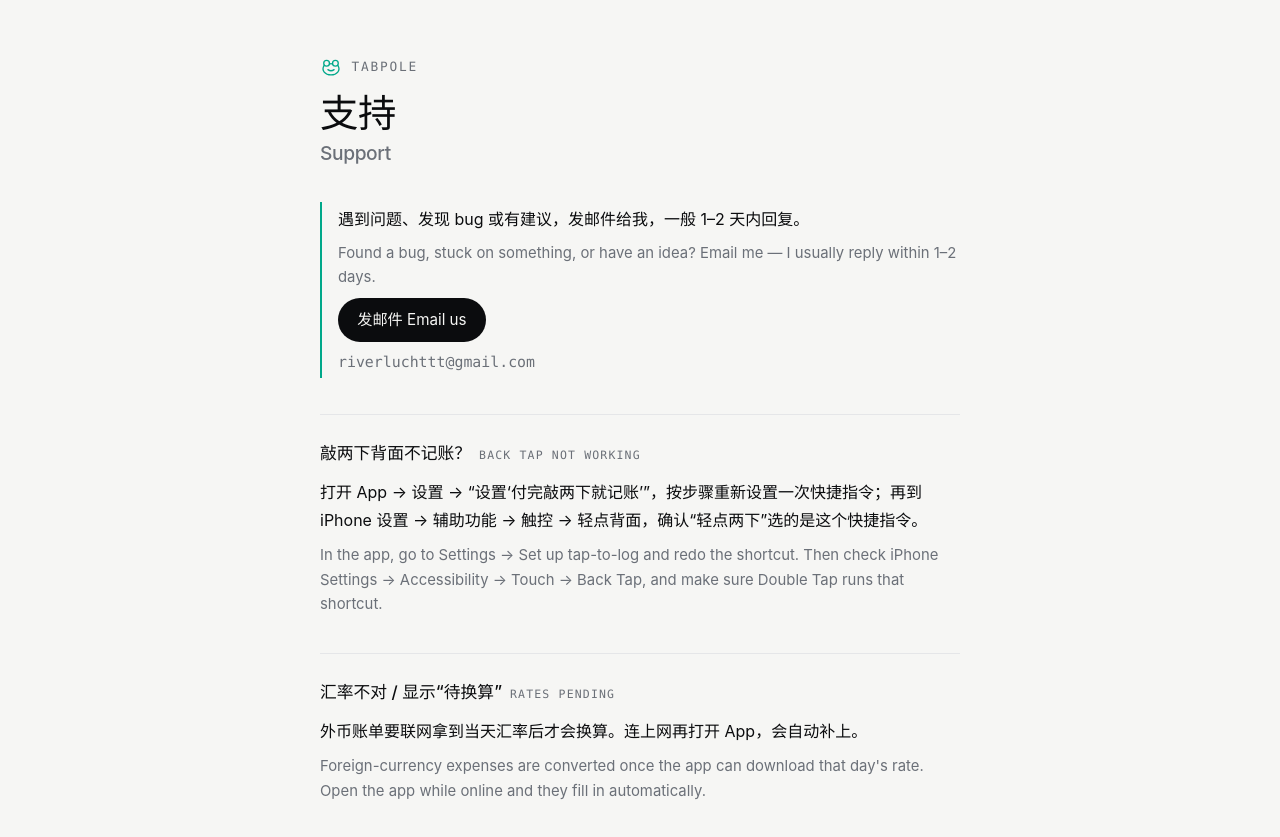
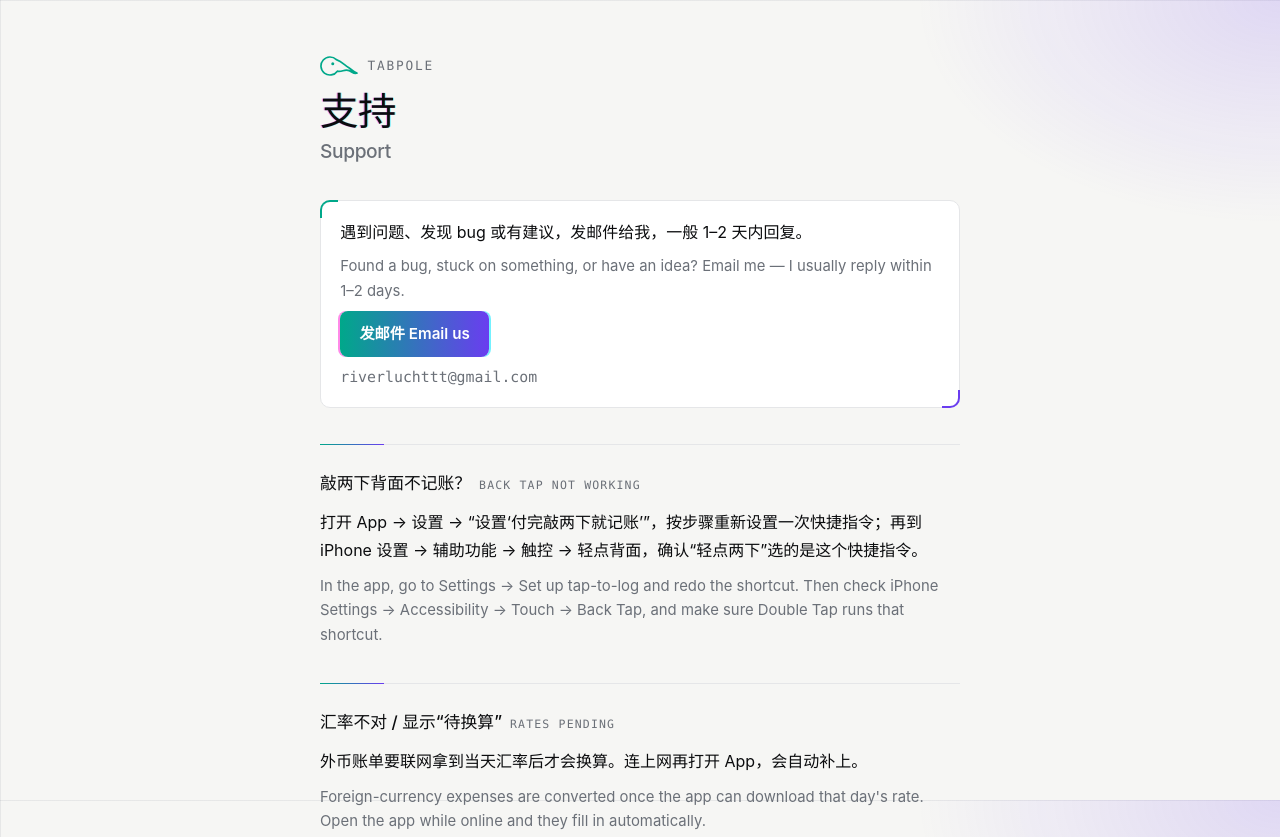
Before and after one commit to soleilriver/tabpole, a plain HTML site: page support/index.html in a window 1280 px wide. Shown: the top 837 px of the page. Drawn offline with Linux system fonts and the light colour scheme.

Commit message:
New look: notebook grid, mint-violet accent, tadpole logo
Co-Authored-By: Claude Opus 5.5 <noreply@anthropic.com>
Claude-Session: https://claude.ai/code/session_011M5E2op6Md6jpznWda99SF

```diff
--- a/style.css
+++ b/style.css
@@ -1,15 +1,18 @@
-:root{--bg:#F6F6F4;--surface:#FFF;--fg:#0B0C0E;--muted:#6B7078;--line:#E5E6E8;--accent:#00A88A;color-scheme:light}
-@media (prefers-color-scheme:dark){:root{--bg:#050607;--surface:#0C0E11;--fg:#F2F4F6;--muted:#7D838C;--line:#1C1F24;--accent:#3BF5C8;color-scheme:dark}}
+:root{--bg:#F6F6F4;--surface:#FFF;--fg:#0B0C0E;--muted:#6B7078;--line:#E5E6E8;--accent:#00A88A;--accent2:#6A3DF0;--grid:rgba(20,30,60,.07);--onaccent:#FFF;color-scheme:light}
+@media (prefers-color-scheme:dark){:root{--bg:#050607;--surface:#0C0E11;--fg:#F2F4F6;--muted:#7D838C;--line:#1C1F24;--accent:#3BF5C8;--accent2:#8A5CFF;--grid:rgba(255,255,255,.05);--onaccent:#07070D;color-scheme:dark}}
 *{box-sizing:border-box}
-body{margin:0;background:var(--bg);color:var(--fg);font:16px/1.75 -apple-system,BlinkMacSystemFont,"PingFang SC","Hiragino Sans","Apple SD Gothic Neo","Helvetica Neue",sans-serif;-webkit-text-size-adjust:100%}
+body{margin:0;background:radial-gradient(520px 320px at 100% 0,color-mix(in srgb,var(--accent2) 16%,transparent),transparent 70%),linear-gradient(var(--grid) 1px,transparent 1px) 0 0/22px 22px,linear-gradient(90deg,var(--grid) 1px,transparent 1px) 0 0/22px 22px,var(--bg);background-attachment:fixed;color:var(--fg);font:16px/1.75 -apple-system,BlinkMacSystemFont,"PingFang SC","Hiragino Sans","Apple SD Gothic Neo","Helvetica Neue",sans-serif;-webkit-text-size-adjust:100%}
 .wrap{max-width:42rem;margin:0 auto;padding:3.5rem max(16px,env(safe-area-inset-right)) 4rem max(16px,env(safe-area-inset-left));display:flex;flex-direction:column;gap:2.25rem}
 a{color:var(--accent)}
 .brand{display:flex;align-items:center;gap:.6rem;font:500 .8rem/1 ui-monospace,"SF Mono",Menlo,monospace;letter-spacing:.14em;text-transform:uppercase;color:var(--muted);text-decoration:none}
-.brand svg{width:22px;height:22px}
-h1{font-size:clamp(1.8rem,6vw,2.4rem);font-weight:500;line-height:1.2;margin:.75rem 0 0;letter-spacing:-.01em}
+.brand svg{width:38px;height:20px}
+h1{font-size:clamp(1.8rem,6vw,2.4rem);font-weight:500;line-height:1.2;margin:.75rem 0 0;letter-spacing:-.01em;text-shadow:-1px 0 rgba(255,43,214,.45),1px 0 rgba(0,229,255,.45)}
 h1 span{display:block;font-size:.5em;color:var(--muted);margin-top:.4rem}
 .meta{margin:.5rem 0 0;color:var(--muted);font:.8rem/1.6 ui-monospace,"SF Mono",Menlo,monospace}
-.summary{border-left:2px solid var(--accent);padding:.2rem 0 .2rem 1rem;display:flex;flex-direction:column;gap:.5rem}
+.summary{position:relative;background:var(--surface);border:.5px solid var(--line);border-radius:10px;padding:1.1rem 1.2rem;display:flex;flex-direction:column;gap:.5rem}
+.summary:before,.summary:after{content:"";position:absolute;width:16px;height:16px}
+.summary:before{left:-1px;top:-1px;border-left:2px solid var(--accent);border-top:2px solid var(--accent);border-top-left-radius:10px}
+.summary:after{right:-1px;bottom:-1px;border-right:2px solid var(--accent2);border-bottom:2px solid var(--accent2);border-bottom-right-radius:10px}
 .summary p,section p{margin:0}
 section{display:flex;flex-direction:column;gap:.6rem;border-top:.5px solid var(--line);padding-top:1.5rem}
 h2{font-size:1.05rem;font-weight:500;margin:0}
@@ -17,11 +20,15 @@ h2 small{font:400 .72rem/1 ui-monospace,"SF Mono",Menlo,monospace;letter-spacing
 .en{color:var(--muted);font-size:.93rem;line-height:1.65}
 ul{margin:0;padding-left:1.1rem;display:flex;flex-direction:column;gap:.35rem}
 code{font:.85em ui-monospace,"SF Mono",Menlo,monospace;background:var(--surface);border:.5px solid var(--line);border-radius:4px;padding:.05em .35em}
-.btn{display:inline-block;font-size:.95rem;color:var(--bg);background:var(--fg);border-radius:999px;padding:.55rem 1.2rem;text-decoration:none}
+.btn{display:inline-block;font-size:.95rem;font-weight:600;color:var(--onaccent);background:linear-gradient(90deg,var(--accent),var(--accent2));border-radius:8px;padding:.6rem 1.2rem;text-decoration:none;box-shadow:-2px 0 0 rgba(255,43,214,.55),2px 0 0 rgba(0,229,255,.55)}
 .email{font-family:ui-monospace,"SF Mono",Menlo,monospace;word-break:break-all}
 nav{display:flex;gap:1.25rem;font-size:.9rem}
 nav a{color:var(--muted);text-decoration:none}
 nav a:hover{color:var(--fg)}
 footer{color:var(--muted);font-size:.85rem;border-top:.5px solid var(--line);padding-top:1.25rem;display:flex;flex-direction:column;gap:.75rem}
 .tag{font-size:clamp(2.2rem,9vw,3.4rem);font-weight:500;line-height:1.1;letter-spacing:-.02em;margin:1.5rem 0 0}
-.tag span{color:var(--accent)}
+.tag span{background:linear-gradient(90deg,var(--accent),var(--accent2));-webkit-background-clip:text;background-clip:text;color:transparent}
+.tag{text-shadow:none}
+section{position:relative}
+section:before{content:"";position:absolute;top:-1px;left:0;width:64px;height:1px;background:linear-gradient(90deg,var(--accent),var(--accent2))}
+h1 span{text-shadow:none}
--- a/support/index.html
+++ b/support/index.html
@@ -9,7 +9,7 @@
 <body>
 <div class="wrap">
 <header>
-<a class="brand" href="../"><svg viewBox="0 0 100 100" fill="none" stroke="var(--accent)" stroke-width="6" stroke-linecap="round" aria-hidden="true"><circle cx="30" cy="33" r="13"/><circle cx="70" cy="33" r="13"/><path d="M19 42 C4 66 24 86 50 86 C76 86 96 66 81 42"/><path d="M43 37 Q50 33 57 37"/><path d="M36 62 Q50 72 64 62"/></svg>Tabpole</a>
+<a class="brand" href="../"><svg viewBox="200 270 760 400" fill="none" stroke="var(--accent)" stroke-width="34" stroke-linejoin="round" aria-hidden="true"><path d="M 527 343 A 180 180 0 1 0 547 573 C 640 600, 690 520, 785 562 C 845 590, 885 640, 940 612 C 880 600, 835 540, 770 500 C 690 452, 640 380, 527 343 Z"/><circle cx="455" cy="425" r="30" fill="var(--accent)" stroke="none"/></svg>Tabpole</a>
 <h1>支持<span>Support</span></h1>
 </header>
 <div class="summary">
```
Also changed, not shown: index.html (+1 -1 lines), privacy/index.html (+1 -1 lines).
